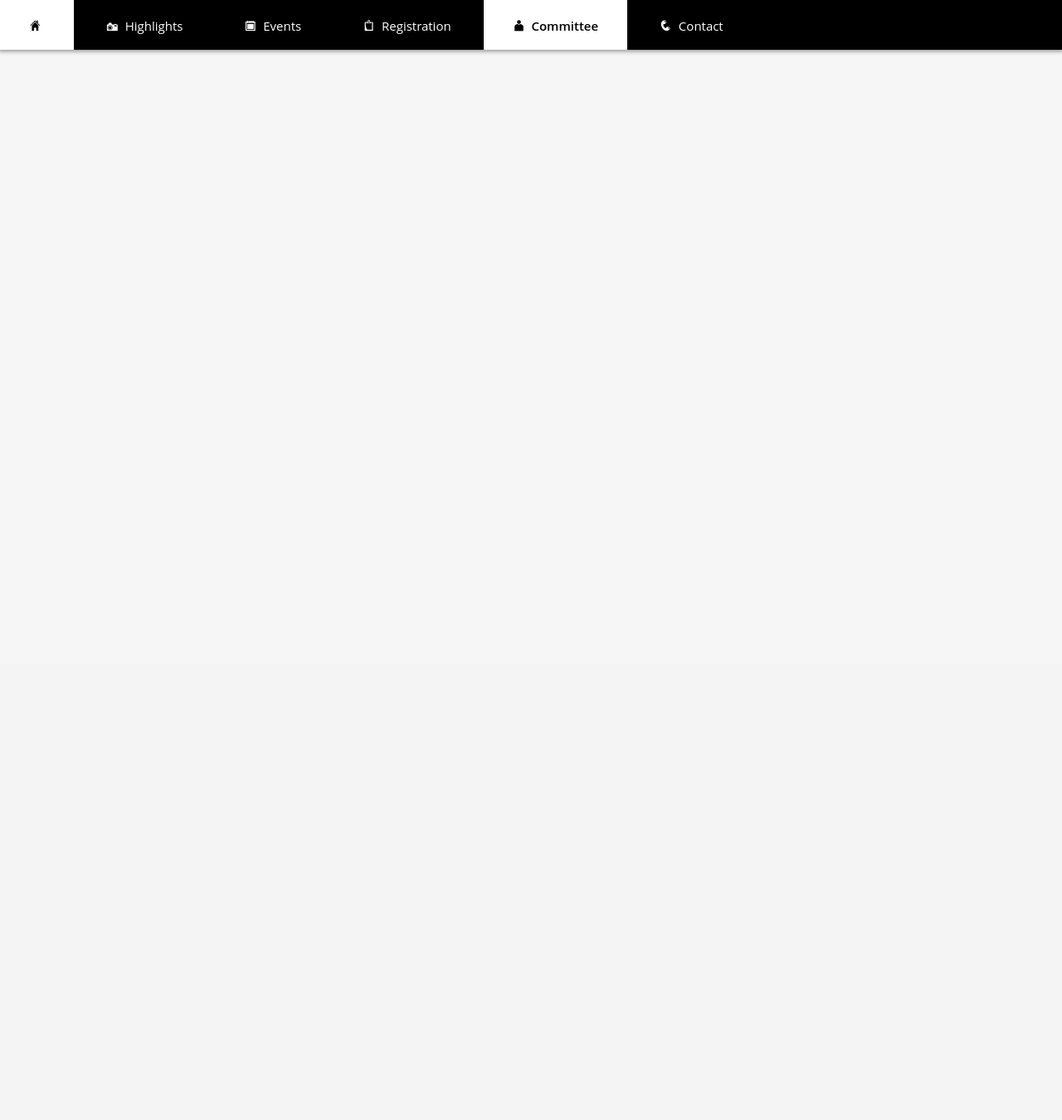
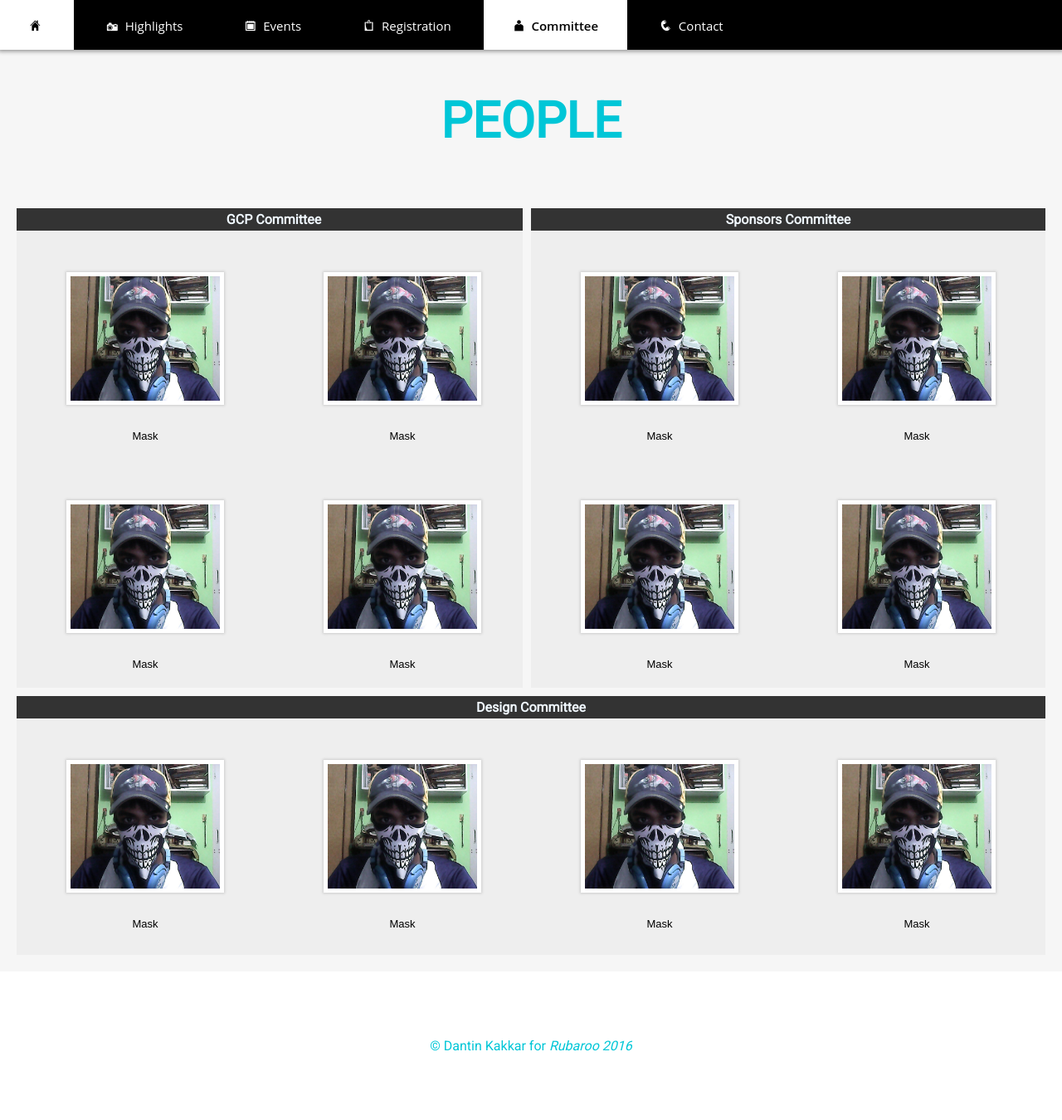
Before and after one commit to tulianish/Rubaroo2016, a PHP site: page /committee.html in a window 1280 px wide. Shown: the whole page at 83% size. Before the commit the page ends 65 px from the top, so only its background shows below. Run offline with PHP 8.4, Linux system fonts and the light colour scheme.

Commit message:
Committee -data

```diff
--- a/committee.css
+++ b/committee.css
@@ -4,3 +4,283 @@ body
     padding: 0;
     background-color: #f6f6f6;
 }
+a,div,article,img,section
+{
+    max-width: 100%;
+}
+a,img
+{
+    min-width: 48px;
+    min-height: 48px;
+}
+#page-title
+{
+    width: 100%;
+}
+#page-title h2
+{
+    text-align: center;
+    font-family: Roboto,sans-serif;
+    color: #00c6d7;
+    font-size: 60px;
+}
+hr
+{
+    width: 400px;
+    max-width: 80%;
+    border-color: #eee;
+}
+#peeps
+{
+    box-sizing: border-box;
+    padding: 20px;
+}
+.container-1
+{
+    display: flex;
+    flex-wrap: wrap;
+    justify-content: space-around;
+}
+.committee
+{
+    display: flex;
+    flex-wrap: wrap;
+    max-width: 100%;
+    background-color: #eee;
+    box-sizing: border-box;
+    padding: 0px;
+    outline-color: #f6f6f6;
+    outline-offset: 0px;
+    padding-bottom: 0;
+    outline-style: solid;
+    outline-width: 10px;
+    box-shadow: #bbb 0 0 2px 0.5px;
+}
+.committee h3
+{
+    font-family: Roboto,sans-serif;
+    font-size: 16px;
+    margin: 0;
+    text-shadow: none;
+    display: block;
+    width: 100%;
+    background-color: #333;
+    border-bottom: solid 10px #eee;
+    padding-top: 4px;
+    padding-bottom: 4px;
+    color: aliceblue;
+    text-align: center;
+}
+.perflist
+{
+    display: flex;
+    flex-wrap: wrap;
+    max-width: 100%;
+    align-items: stretch;
+    box-sizing: border-box;
+}
+.perf
+{
+    display: flex;
+    padding: 0;
+    flex-wrap: wrap;
+    max-width: 100%;
+}
+.perf img
+{
+    min-width: 58px;
+    min-height: 48px;
+    width: 100px;
+    border: solid 5px white;
+    box-shadow: #ccc 0 0 3px 1px;
+    height: 84px;
+    margin-left: auto;
+    margin-right: auto;
+}
+.perf h6
+{
+    width: 100%;
+    padding-top: 0;
+    padding-bottom: 0;
+    text-align: center;
+    font-family: Arial,sans-serif;
+    font-weight: 100;
+    font-size: 13px;
+}
+footer
+{
+    max-width: 100%;
+    width: 100%;
+    display: block;
+    background-color: white;
+    text-align: center;
+    box-sizing: border-box;
+    padding: 80px;
+    color: #00c6d7;
+    font-family: Roboto;
+}
+@media screen and (min-width: 1921px)
+{
+    .container-1
+    {
+        margin-left: auto;
+        margin-right: auto;
+        width: 1921px;
+    }
+    #com1
+    {
+        width: 33%;
+    }
+    #com2
+    {
+        width: 34%;
+    }
+    #com3
+    {
+        width: 33%;
+    }
+    .perflist
+    {
+        width: 100%;
+    }
+    .perf
+    {
+        width: 25%;
+    }
+}
+@media screen and (min-width: 1367px) and (max-width: 1920px)
+{
+    .perf
+    {
+        width: 50%;
+        padding-top: 40px;
+    }
+    .perflist
+    {
+        width: 100%;
+    }
+    .committee
+    {
+        width: 33.33%;
+    }
+    .perf img
+    {
+        height: 160px;
+        width: 180px;
+    }
+}
+@media screen and (min-width: 961px) and (max-width: 1366px)
+{
+    .perf
+    {
+        width: 50%;
+        padding-top: 40px;
+    }
+    .perflist
+    {
+        width: 100%;
+    }
+    .committee
+    {
+        width: 50%;
+    }
+    #com3
+    {
+        width: 100%;
+    }
+    #com3 .perflist .perf
+    {
+        width: 25%;
+    }
+    .perf img
+    {
+        height: 150px;
+        width: 180px;
+    }
+}
+@media screen and (min-width: 608px) and (max-width: 960px)
+{
+    .perf
+    {
+        width: 50%;
+        padding-top: 25px;
+    }
+    .perflist
+    {
+        width: 100%;
+    }
+    .committee
+    {
+       width: 50%;
+    }
+    #com3
+    {
+        width: 100%;
+    }
+    #com3 .perflist
+    {
+        width: 100%;
+    }
+    #com3 .perflist .perf
+    {
+        width: 25%;
+    }
+    .perf img
+    {
+        margin-left: auto;
+        margin-right: auto;
+    }
+}
+@media screen and (min-width: 466px) and (max-width: 607px)
+{
+    .perf
+    {
+        width: 33.33%;
+        padding-top: 20px;
+    }
+    .perflist
+    {
+    }
+    .perf img
+    {
+    }
+}
+@media screen and (min-width:389px) and (max-width:465px)
+{
+    .perf
+    {
+        width: 50%;
+        padding-top: 10px;
+    }
+    .perf img
+    {
+        width: 120px;
+        height: 100px;
+    }
+}
+@media screen and (min-width:325px) and (max-width:388px)
+{
+    .perf
+    {
+        width: 50%;
+        padding-top:10px;
+    }
+    .perf img
+    {
+        width: 100px;
+        height: 90px;
+    }
+}
+@media screen and (max-width:324px)
+{
+    .perf
+    {
+        width: 100%;
+        padding-top: 5px;
+    }
+    .perf img
+    {
+        height: 120px;
+        width: 150px;
+    }
+}
--- a/committee.html
+++ b/committee.html
@@ -2,7 +2,9 @@
     <head>
         <script type="text/javascript" src="scripts/common.js"></script>
         <link rel="stylesheet" href="common.css">
-        <meta name="viewport" content="width=device-width">
+        <meta name="viewport" content="width=device-width,initial-scale=1">
+        <link href='https://fonts.googleapis.com/css?family=Roboto' rel='stylesheet' type='text/css'>
+        <title>People - Rubaroo 2016</title>
         <link rel="stylesheet" href="committee.css">
     </head>
     <body>
@@ -14,7 +16,84 @@
             <a href="event.html"><li><span class="heyo">c</span>&nbsp;&nbsp;Events</li></a>
             <li><span class="heyo">o</span>&nbsp;&nbsp;Registration</li>
             <li class="act2"><span class="heyo">A</span>&nbsp;&nbsp;Committee</li>
-            <a href="contact.html"><li><span class="heyo">q</span>&nbsp;&nbsp;Contact</li></a>
+            <li><span class="heyo">q</span>&nbsp;&nbsp;Contact</li>
         </nav>
+        <main>
+            <section class="content-main">
+                <section id="page-title">
+                    <h2>PEOPLE</h2>
+                </section>
+                <section id="peeps">
+                    <div class="container-1">
+                        <div class="committee" id="com1">
+                            <h3>GCP Committee</h3>
+                            <div class="perflist">
+                                <div class="perf">
+                                    <img src="resources/images/mask.JPG">
+                                    <h6>Mask</h6>
+                                </div>
+                                <div class="perf">
+                                    <img src="resources/images/mask.JPG">
+                                    <h6>Mask</h6>
+                                </div>
+                                <div class="perf">
+                                    <img src="resources/images/mask.JPG">
+                                    <h6>Mask</h6>
+                                </div>
+                                <div class="perf">
+                                    <img src="resources/images/mask.JPG">
+                                    <h6>Mask</h6>
+                                </div>
+                            </div>
+                        </div>
+                        <div class="committee" id="com2">
+                            <h3>Sponsors Committee</h3>
+                            <div class="perflist">
+                                <div class="perf">
+                                    <img src="resources/images/mask.JPG">
+                                    <h6>Mask</h6>
+                                </div>
+                                <div class="perf">
+                                    <img src="resources/images/mask.JPG">
+                                    <h6>Mask</h6>
+                                </div>
+                                <div class="perf">
+                                    <img src="resources/images/mask.JPG">
+                                    <h6>Mask</h6>
+                                </div>
+                                <div class="perf">
+                                    <img src="resources/images/mask.JPG">
+                                    <h6>Mask</h6>
+                                </div>
+                            </div>
+                        </div>
+                        <div class="committee" id="com3">
+                            <h3>Design Committee</h3>
+                            <div class="perflist">
+                                <div class="perf">
+                                    <img src="resources/images/mask.JPG">
+                                    <h6>Mask</h6>
+                                </div>
+                                <div class="perf">
+                                    <img src="resources/images/mask.JPG">
+                                    <h6>Mask</h6>
+                                </div>
+                                <div class="perf">
+                                    <img src="resources/images/mask.JPG">
+                                    <h6>Mask</h6>
+                                </div>
+                                <div class="perf">
+                                    <img src="resources/images/mask.JPG">
+                                    <h6>Mask</h6>
+                                </div>
+                            </div>
+                        </div>
+                    </div>
+                </section>
+            </section>
+        </main>
+        <footer>
+            &copy; Dantin Kakkar for <i>Rubaroo 2016</i>
+        </footer>
     </body>
 </html>
--- a/common.css
+++ b/common.css
@@ -7,10 +7,24 @@ body
     margin: 0;
     padding: 0;
 }
+a, div
+{
+    max-width: 100%;
+}
+a
+{
+    text-decoration: none;
+}
+a:visited
+{
+    text-decoration: none;
+    color: white;
+}
 #bruce
 {
     display: block;
     position: absolute;
+    width: 100%;
     top: 0;
     left: 0;
     min-height: 100%;
@@ -108,7 +122,7 @@ nav#menubar li#forth
 nav#menubar li#rub
 {
     display: none;
-    font-family: Indie Flower;
+    font-family: Roboto;
     font-size: 21px;
     vertical-align: top;
 }
@@ -339,7 +353,22 @@ nav#menubar li#rub
         font-size: 7px;
     }
 }
-
+@media all and (max-width:552px) and (min-width:461px)
+{
+    nav#menubar li
+    {
+        padding-left: 5px;
+        padding-right: 5px;
+    }
+}
+@media all and (max-width:460px) and (min-width:415px)
+{
+    nav#menubar li
+    {
+        padding-left: 3px;
+        padding-right: 3px;
+    }
+}
 @media all and (max-width:414px) and (max-height:736px) {
     #bruce
     {
@@ -449,3 +478,10 @@ nav#menubar li#rub
     }
 
 }
+@media screen and (max-width: 245px)
+{
+    nav#menubar li#rub
+    {
+        display: none;
+    }
+}
--- a/css/style.css
+++ b/css/style.css
@@ -495,7 +495,7 @@ hr {
     background-color: #3b3b3b;
 }
 #contact {
-    background: #3b3b3b url("../resources/images/theme.jpg") no-repeat scroll center center / cover ;
+    background: #3b3b3b url("../images/contact-bg.jpg") no-repeat scroll center center / cover ;
     color: #ffffff;
 }
 #contact h2 {
@@ -515,7 +515,7 @@ hr {
     padding-top: 14px;
 }
 #contact form {
-    padding-top: 5px;
+    padding-top: 60px;
 }
 #contact .form-control {
     border: 2px solid #ffffff;
--- a/event.html
+++ b/event.html
@@ -27,7 +27,7 @@
             <li class="act2"><span class="heyo">c</span>&nbsp;&nbsp;Events</li>
             <li><span class="heyo">o</span>&nbsp;&nbsp;Registration</li>
             <a href="committee.html"><li><span class="heyo">A</span>&nbsp;&nbsp;Committee</li></a>
-            <a href="contact.html"><li><span class="heyo">q</span>&nbsp;&nbsp;Contact</li></a>
+            <li><span class="heyo">q</span>&nbsp;&nbsp;Contact</li>
     </nav>
 <!-- preloader section -->
 <div class="preloader">
@@ -294,7 +294,7 @@
   <div class="container">
     <div class="row">
       <div class="col-md-12 col-sm-12">
-        <p>Copyright ©WebD</p>
+        <p>Copyright © 2016 </p>
         <hr>
       </div>
     </div>
--- a/index.html
+++ b/index.html
@@ -46,7 +46,7 @@
             <a href="event.html"><li><span class="heyo">c</span>&nbsp;&nbsp;Events</li></a>
             <li><span class="heyo">o</span>&nbsp;&nbsp;Registration</li>
             <a href="committee.html"><li><span class="heyo">A</span>&nbsp;&nbsp;Committee</li></a>
-            <a href="contact.html"><li><span class="heyo">q</span>&nbsp;&nbsp;Contact</li></a>
+            <li><span class="heyo">q</span>&nbsp;&nbsp;Contact</li>
         </nav>
         <!--<div id="presenta">
             <img src="resources/images/Srmseal.png" id="srmpres" />
--- a/rbr2015.html
+++ b/rbr2015.html
@@ -52,7 +52,7 @@
                 <a href="event.html"><li><span class="heyo">c</span>&nbsp;&nbsp;Events</li></a>
                 <li><span class="heyo">o</span>&nbsp;&nbsp;Registration</li>
                 <a href="committee.html"><li><span class="heyo">A</span>&nbsp;&nbsp;Committee</li></a>
-                <a href="contact.html"><li><span class="heyo">q</span>&nbsp;&nbsp;Contact</li></a>
+                <li><span class="heyo">q</span>&nbsp;&nbsp;Contact</li>
             </nav>
             <div class="content-box" id="tbt">
                 SUNBURN Campus&reg; hosted at Rubaroo 2015, with live performances by acclaimed bassist <i>MojoJojo</i> and <i>Zaeden</i>, wrapping up the 2 day fest with flair
```
Also changed, not shown: index_style.css (+18 -1 lines), resources/images/mask.JPG (added).
